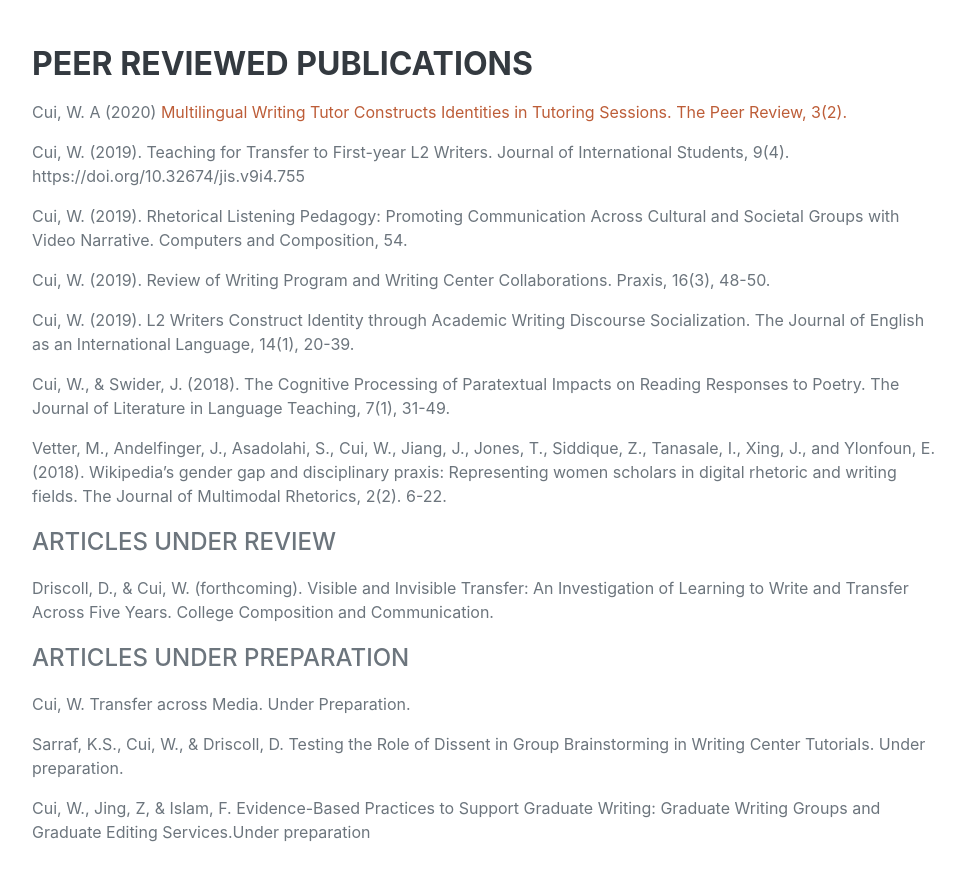
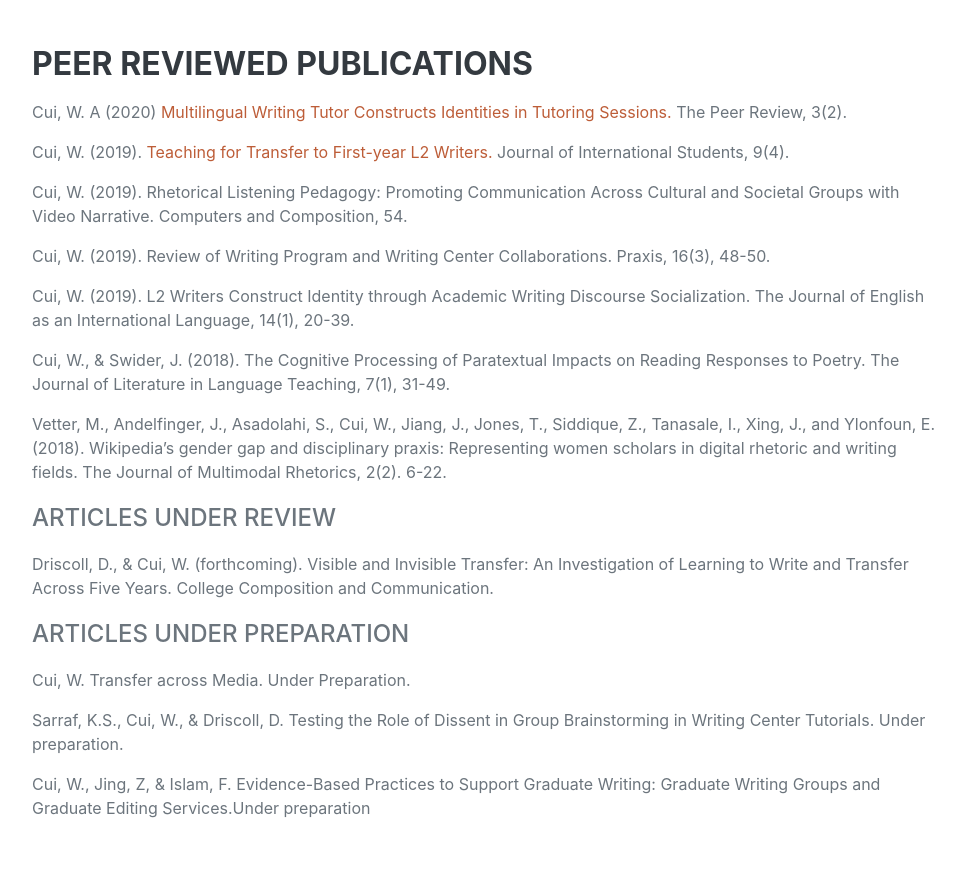
Before and after one commit to Wendy2021/wendy2021.github.io, a plain HTML site: page index.html in a window 1280 px wide. Shown: the part 951-1832 px from the top of the page, without its empty margins (288-1249 px from the left). Drawn offline with nearby package versions, Linux system fonts and the light colour scheme; a web font is replaced by a local one.

Commit message:
add links to journal of international students

```diff
--- a/index.html
+++ b/index.html
@@ -62,8 +62,8 @@
                         <div class="flex-grow-1">
                             <h3 class="mb-0">Peer Reviewed Publications </h3>
                             <div class="subheading mb-3"></div>
-                            <p>Cui, W. A (2020) <a href="http://thepeerreview-iwca.org/issues/issue-3-2/" target="_blank">Multilingual Writing Tutor Constructs Identities in Tutoring Sessions. The Peer Review, 3(2). </a> </p>
-                            <p>Cui, W. (2019). Teaching for Transfer to First-year L2 Writers. Journal of International Students, 9(4). https://doi.org/10.32674/jis.v9i4.755</p>
+                            <p>Cui, W. A (2020) <a href="http://thepeerreview-iwca.org/issues/issue-3-2/" target="_blank">Multilingual Writing Tutor Constructs Identities in Tutoring Sessions.  </a> The Peer Review, 3(2). </p>
+                            <p>Cui, W. (2019). <a href="https://doi.org/10.32674/jis.v9i4.755" target="_blank">Teaching for Transfer to First-year L2 Writers. </a> Journal of International Students, 9(4). </p>
                             <p>Cui, W. (2019). Rhetorical Listening Pedagogy: Promoting Communication Across Cultural and Societal Groups with Video Narrative. Computers and Composition, 54.</p>
                             <p>Cui, W. (2019). Review of Writing Program and Writing Center Collaborations. Praxis, 16(3), 48-50.</p>
                             <p>Cui, W. (2019). L2 Writers Construct Identity through Academic Writing Discourse Socialization. The Journal of English as an International Language, 14(1), 20-39.</p>
```
